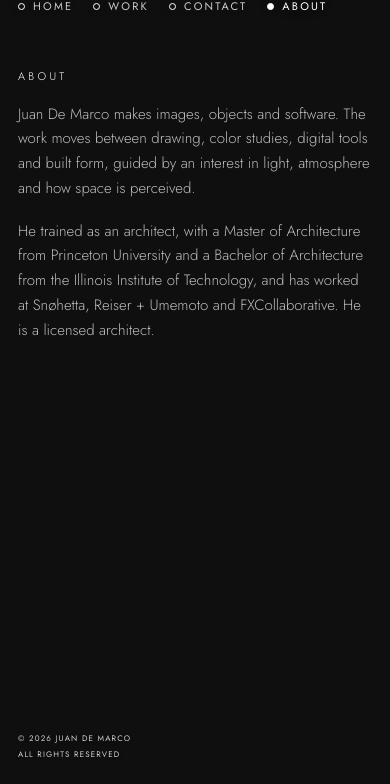
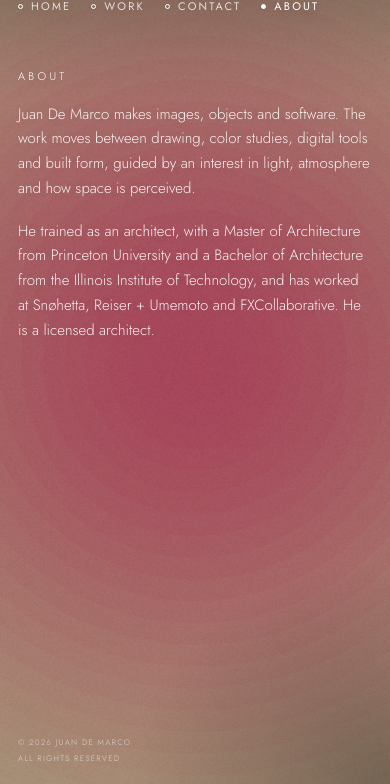
Before and after one commit to arqa23/juandemarco.com, a plain HTML site: page about/index.html in a window 390 px wide. Shown: the part 60-844 px from the top of the page. Drawn offline with Linux system fonts and the light colour scheme.

Commit message:
Copyright bottom left in gray, steady menu, slim scrollbar, left-aligned pages, photo About/Contact
Co-Authored-By: Claude Opus 5.5 <noreply@anthropic.com>
Claude-Session: https://claude.ai/code/session_01ANagsiUv7jw6hSsKDdn6Q6

```diff
--- a/about/index.html
+++ b/about/index.html
@@ -7,13 +7,37 @@
   <meta name="description" content="Juan De Marco">
   <link rel="preload" href="/fonts/jost-latin-300-normal.woff2" as="font" type="font/woff2" crossorigin>
   <link rel="stylesheet" href="/style.css">
+  <script src="/images.js"></script>
+  <script>
+    // Pick one image at random before the page draws, so there is no flash.
+    (function () {
+      var list = window.COVER_IMAGES || [];
+      if (!list.length) return;
+      var pick = list[Math.floor(Math.random() * list.length)];
+      window.COVER_PICK = pick;
+      var l = document.createElement('link');
+      l.rel = 'preload'; l.as = 'image'; l.href = pick;
+      document.head.appendChild(l);
+    })();
+  </script>
 </head>
-<body class="inner">
+<body class="inner photo">
+  <img id="cover" class="cover" alt="" decoding="async" fetchpriority="high">
+  <script>
+    (function () {
+      var img = document.getElementById('cover');
+      if (!window.COVER_PICK) { img.remove(); return; }
+      img.onload = function () { img.classList.add('loaded'); };
+      img.src = window.COVER_PICK;
+    })();
+  </script>
+  <div class="scroller">
   <main class="page">
     <h1>About</h1>
     <p>Juan De Marco makes images, objects and software. The work moves between drawing, color studies, digital tools and built form, guided by an interest in light, atmosphere and how space is perceived.</p>
     <p>He trained as an architect, with a Master of Architecture from Princeton University and a Bachelor of Architecture from the Illinois Institute of Technology, and has worked at Snøhetta, Reiser + Umemoto and FXCollaborative. He is a licensed architect.</p>
   </main>
+  </div>
 
   <header class="site-header">
     <a class="logo" href="/">JUAN DE MARCO</a>
--- a/style.css
+++ b/style.css
@@ -6,6 +6,7 @@
 :root {
   --ink: #ffffff;
   --ink-dim: rgba(255, 255, 255, .72);
+  --header-h: calc(var(--gutter) * 2 + var(--logo-size) * 1.4);
   --bg: #0f0f10;
   --font: "Jost", "Futura", "Helvetica Neue", Arial, sans-serif;
 
@@ -19,7 +20,8 @@
   --logo-size: max(20px, calc(36 * var(--s)));
   --nav-size: max(11px, calc(13 * var(--s)));
   --nav-gap: max(12px, calc(16 * var(--s)));
-  --dot: max(7px, calc(8 * var(--s)));
+  --dot: max(5px, calc(6 * var(--s)));
+  --legal-ink: rgba(255, 255, 255, .42);
   --legal-size: max(8px, calc(8.25 * var(--s)));
   --text-size: max(15px, calc(17 * var(--s)));
 }
@@ -37,7 +39,7 @@ body {
 .site-header, .nav, .site-footer { text-shadow: 0 1px 12px rgba(0,0,0,.25); }
 
 /* ---------- Home: full-screen cover image ---------- */
-.home { height: 100%; overflow: hidden; }
+.home, .inner { height: 100%; overflow: hidden; }
 .cover {
   position: fixed;
   inset: 0;
@@ -52,14 +54,14 @@ body {
 .cover.loaded { opacity: 1; }
 
 /* Soft shading so white text stays readable on light images */
-.home::before, .home::after {
+.home::before, .home::after, .photo::before, .photo::after {
   content: "";
   position: fixed;
   pointer-events: none;
   z-index: 1;
 }
-.home::before { top: 0; left: 0; right: 0; height: max(160px, calc(260 * var(--s))); background: linear-gradient(rgba(0,0,0,.30), rgba(0,0,0,.16) 40%, rgba(0,0,0,.05) 75%, transparent); }
-.home::after  { right: 0; bottom: 0; width: max(260px, calc(420 * var(--s))); height: max(220px, calc(320 * var(--s))); background: radial-gradient(farthest-side at 100% 100%, rgba(0,0,0,.30), rgba(0,0,0,.12) 55%, transparent); }
+.home::before, .photo::before { top: 0; left: 0; right: 0; height: max(160px, calc(260 * var(--s))); background: linear-gradient(rgba(0,0,0,.30), rgba(0,0,0,.16) 40%, rgba(0,0,0,.05) 75%, transparent); }
+.home::after, .photo::after { right: 0; bottom: 0; width: max(260px, calc(420 * var(--s))); height: max(220px, calc(320 * var(--s))); background: radial-gradient(farthest-side at 100% 100%, rgba(0,0,0,.30), rgba(0,0,0,.12) 55%, transparent); }
 
 /* ---------- Name, top left ---------- */
 .site-header {
@@ -91,7 +93,7 @@ body {
 .nav a {
   display: flex;
   align-items: center;
-  gap: calc(var(--nav-size) * 1.1);
+  gap: calc(var(--nav-size) * .7);
   color: var(--ink);
   text-decoration: none;
   font-size: var(--nav-size);
@@ -99,7 +101,7 @@ body {
   letter-spacing: .2em;
   text-transform: uppercase;
 }
-.nav-label { opacity: .78; transition: opacity .15s ease; }
+.nav-label { opacity: .78; transition: opacity .15s ease; text-decoration: underline; text-decoration-color: transparent; text-underline-offset: .45em; text-decoration-thickness: 1px; }
 .nav-dot {
   width: var(--dot);
   height: var(--dot);
@@ -110,15 +112,16 @@ body {
   box-shadow: 0 0 10px rgba(0,0,0,.18);
 }
 .nav a:hover .nav-label, .nav a:focus-visible .nav-label, .nav a[aria-current="page"] .nav-label { opacity: 1; }
+.nav a:hover .nav-label, .nav a:focus-visible .nav-label { text-decoration-color: currentColor; }
 .nav a:hover .nav-dot, .nav a:focus-visible .nav-dot { background: rgba(255,255,255,.55); }
 .nav a[aria-current="page"] .nav-dot { background: var(--ink); }
 
-/* ---------- Copyright: vertical, left edge, two lines ---------- */
+/* ---------- Copyright: vertical, bottom left, two lines, mirrors the menu ---------- */
 .site-footer {
   position: fixed;
-  left: calc(var(--gutter) * .6);
-  top: 50%;
-  transform: translateY(-50%) rotate(180deg);
+  left: max(8px, calc(var(--gutter) * .22));
+  bottom: var(--gutter);
+  transform: rotate(180deg);
   writing-mode: vertical-rl;
   display: flex;
   flex-direction: column;
@@ -127,17 +130,41 @@ body {
   font-weight: 400;
   letter-spacing: .14em;
   text-transform: uppercase;
-  opacity: .8;
+  color: var(--legal-ink);
+  text-shadow: none;
   white-space: nowrap;
   z-index: 3;
 }
 
 /* ---------- Inner pages (Work, Project, Contact, About) ---------- */
+/* Content scrolls inside .scroller, so the fixed name, menu and copyright never shift. */
+.scroller {
+  position: fixed;
+  inset: 0;
+  overflow-y: auto;
+  overflow-x: hidden;
+  z-index: 2;
+  scrollbar-width: thin;
+  scrollbar-color: #3a3a3d transparent;
+}
+.scroller::-webkit-scrollbar { width: 6px; }
+.scroller::-webkit-scrollbar-track { background: transparent; }
+.scroller::-webkit-scrollbar-thumb { background: #3a3a3d; border-radius: 3px; }
+.scroller::-webkit-scrollbar-thumb:hover { background: #55555a; }
+/* Content fades out under the name as it scrolls up */
+.inner:not(.photo) .site-header::before {
+  content: "";
+  position: fixed;
+  top: 0; left: 0; right: 10px;
+  height: calc(var(--header-h) + var(--gutter));
+  background: linear-gradient(var(--bg) 0, var(--bg) 62%, rgba(15,15,16,0));
+  z-index: -1;
+  pointer-events: none;
+}
 .page {
-  padding: calc(var(--gutter) * 2 + var(--logo-size) * 2) var(--gutter) calc(var(--gutter) * 3);
-  margin-left: calc(var(--gutter) * 2);
-  margin-right: max(150px, calc(230 * var(--s)));   /* keeps clear of the nav stack */
-  max-width: max(560px, calc(760 * var(--s)));
+  padding: calc(var(--header-h) + var(--gutter) * 1.2) var(--gutter) calc(var(--gutter) * 3);
+  margin-right: max(160px, calc(240 * var(--s)));   /* keeps clear of the menu */
+  max-width: max(600px, calc(820 * var(--s)));
 }
 .page-wide { max-width: none; }
 .page h1 {
@@ -149,6 +176,12 @@ body {
 }
 .page p { font-size: var(--text-size); line-height: 1.65; color: var(--ink-dim); margin: 0 0 1.2em; }
 .page a { color: var(--ink); }
+
+/* Pages with a full-screen image behind the text */
+.photo .cover { z-index: 0; }
+.photo .scroller { background: rgba(0, 0, 0, .34); }
+.photo .page p { color: rgba(255,255,255,.9); }
+.photo .page { text-shadow: 0 1px 14px rgba(0,0,0,.3); }
 
 /* Work grid */
 .grid {
@@ -199,22 +232,25 @@ body {
 /* ---------- Phones ---------- */
 @media (max-width: 700px) {
   .logo { letter-spacing: .3em; }
-  .site-footer { left: 8px; }
-  /* Inner pages: links sit in a row under the name instead of floating over content */
-  .inner .site-header { position: absolute; }
+  .site-footer { left: 6px; bottom: 18px; }
+  /* Inner pages: the name and links scroll with the page instead of floating over content */
+  .inner .site-header, .inner .nav, .inner .site-footer { position: absolute; }
+  .inner .site-header::before { display: none; }
+  .inner { height: auto; min-height: 100%; overflow: visible; position: relative; }
+  .inner .scroller { position: relative; inset: auto; overflow: visible; min-height: 100vh; }
+  .inner .site-header { z-index: 4; }
   .inner .nav {
-    position: absolute;
     top: calc(var(--gutter) + var(--logo-size) * 2);
     left: var(--gutter);
     right: auto; bottom: auto;
     flex-direction: row;
     flex-wrap: wrap;
     gap: 14px 20px;
+    z-index: 4;
   }
   .inner .nav a { flex-direction: row-reverse; gap: 8px; }
-  .inner .site-footer { position: absolute; top: auto; bottom: 24px; left: var(--gutter); transform: none; writing-mode: horizontal-tb; }
+  .inner .site-footer { top: auto; bottom: 20px; left: var(--gutter); transform: none; writing-mode: horizontal-tb; z-index: 4; }
   .page { margin: 0; padding: calc(var(--gutter) + var(--logo-size) * 2 + 70px) var(--gutter) 90px; max-width: none; }
-  .inner { position: relative; min-height: 100vh; }
   .pager { font-size: 11px; letter-spacing: .12em; }
 }
 
```
Also changed, not shown: contact/index.html (+25 -1 lines), work/index.html (+2 -0 lines), work/project-1/index.html (+2 -0 lines), work/project-2/index.html (+2 -0 lines), work/project-3/index.html (+2 -0 lines), work/project-4/index.html (+2 -0 lines), work/project-5/index.html (+2 -0 lines), 1 other file.
